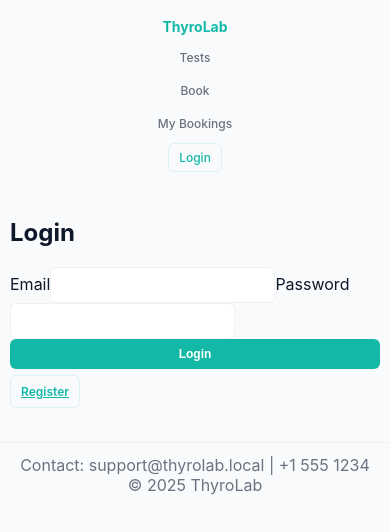
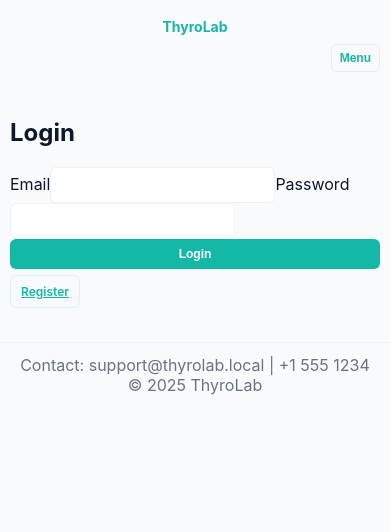
Before and after one commit to jimjam-457/bookmybloodtest, a React (Create React App) app in the folder client/: page /login in a window 390 px wide. Shown: the top 532 px of the page. Built offline with nearby package versions, Linux system fonts and the light colour scheme; no server answers.

Commit message:
Improve mobile UX: hamburger menu and nav visibility on small screens

```diff
--- a/client/src/components/Header.js
+++ b/client/src/components/Header.js
@@ -1,15 +1,24 @@
-import React from 'react';
+import React, { useState } from 'react';
 import { Link, useNavigate } from 'react-router-dom';
 import { useAuth } from '../context/AuthContext';
 
 export default function Header() {
   const { user, logout } = useAuth();
   const nav = useNavigate();
+  const [open, setOpen] = useState(false);
   const handleLogout = () => { logout(); nav('/'); };
   return (
     <header className="header">
       <div className="logo"><Link to="/">ThyroLab</Link></div>
-      <nav>
+      <button
+        className="menu-btn btn outline small"
+        aria-label="Toggle navigation"
+        aria-expanded={open ? 'true' : 'false'}
+        onClick={() => setOpen(o=>!o)}
+      >
+        Menu
+      </button>
+      <nav className={open ? 'open' : ''}>
         <Link to="/tests">Tests</Link>
         <Link to="/booking">Book</Link>
         <Link to="/my-bookings">My Bookings</Link>
--- a/client/src/index.css
+++ b/client/src/index.css
@@ -37,6 +37,7 @@ code {
   gap: 12px;
   align-items: center;
 }
+.menu-btn{ display:none; }
 
 .header nav a {
   padding: 8px 12px;
@@ -282,6 +283,7 @@ input, select, textarea {
     padding:12px 16px;
     margin:12px auto;
   }
+  .menu-btn{ display:inline-block; align-self:flex-end; }
   .header nav{
     width:100%;
     display:flex;
@@ -326,11 +328,8 @@ input, select, textarea {
     padding:10px 12px;
     margin:10px auto;
   }
-  .header nav{
-    flex-direction:column;
-    width:100%;
-    gap:6px;
-  }
+  .header nav{ display:none; flex-direction:column; width:100%; gap:6px; }
+  .header nav.open{ display:flex; }
   .header nav a{
     text-align:center;
     padding:8px 12px;
```
